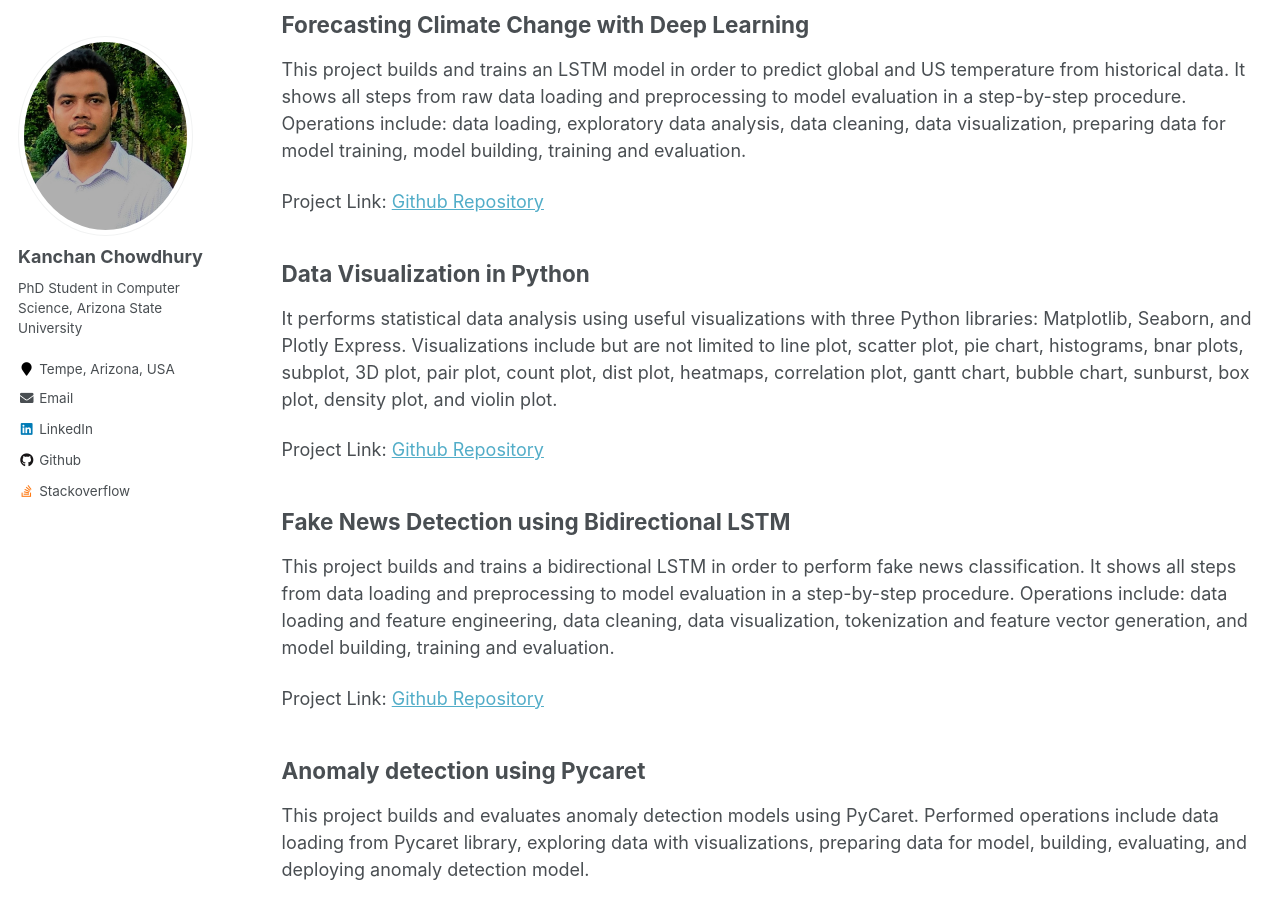
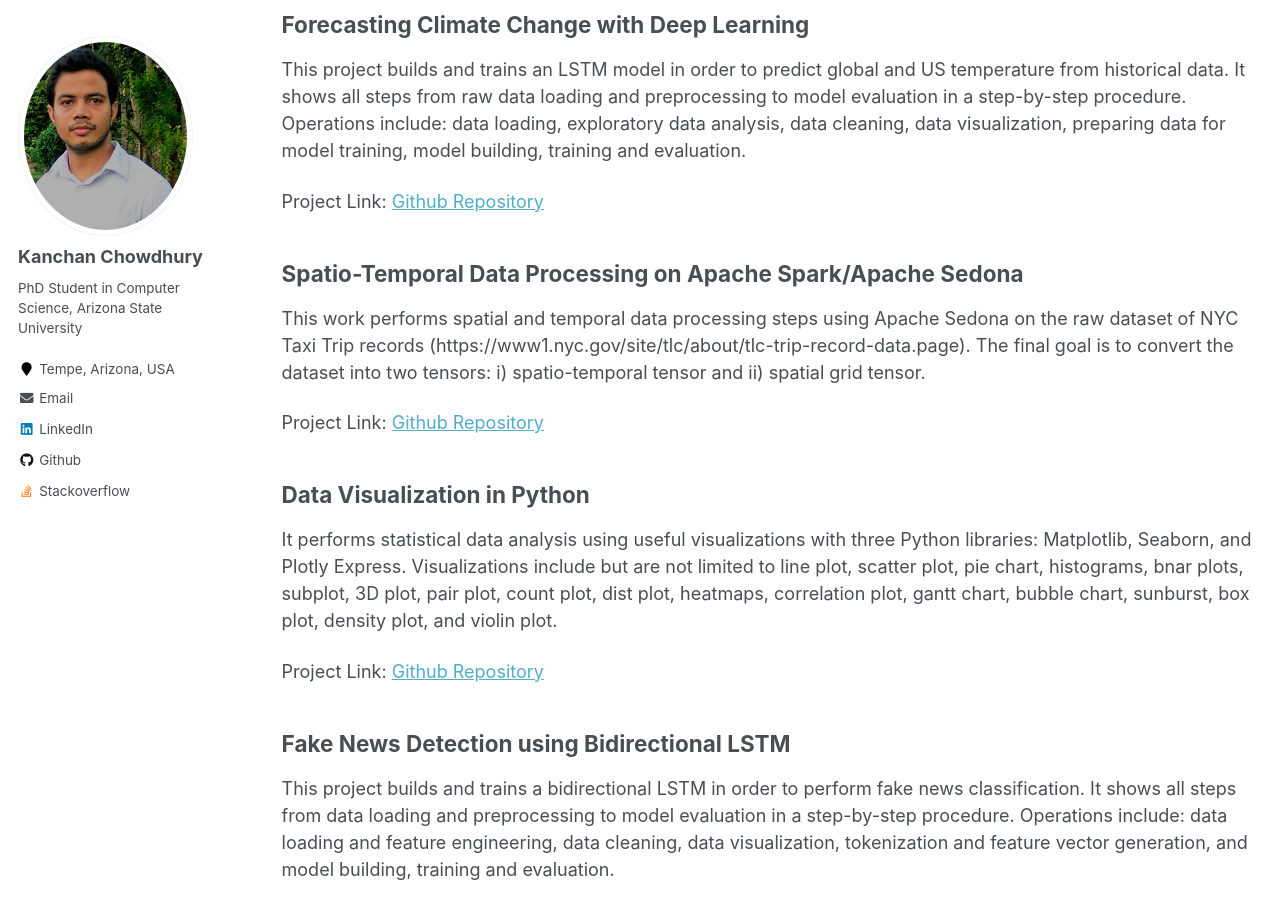
Before and after one commit to kanchanchy/kanchanchy.github.io, a Jekyll site: the page built from _pages/projects.md, in a window 1280 px wide and 900 px high, scrolled down 406 px. Built offline with Jekyll 4.4.1, drawn with Linux system fonts in a browser that asks for light colours.

Commit message:
new project added

```diff
--- a/_pages/projects.md
+++ b/_pages/projects.md
@@ -22,6 +22,12 @@ Forecasting Climate Change with Deep Learning
 This project builds and trains an LSTM model in order to predict global and US temperature from historical data. It shows all steps from raw data loading and preprocessing to model evaluation in a step-by-step procedure. Operations include: data loading, exploratory data analysis, data cleaning, data visualization, preparing data for model training, model building, training and evaluation.
 
 Project Link: [Github Repository](https://github.com/kanchanchy/climate-change-forecasting-keras)
+
+Spatio-Temporal Data Processing on Apache Spark/Apache Sedona
+------
+This work performs spatial and temporal data processing steps using Apache Sedona on the raw dataset of NYC Taxi Trip records (https://www1.nyc.gov/site/tlc/about/tlc-trip-record-data.page). The final goal is to convert the dataset into two tensors: i) spatio-temporal tensor and ii) spatial grid tensor.
+
+Project Link: [Github Repository](https://github.com/kanchanchy/Spatial-Data-Processing)
 
 Data Visualization in Python
 ------
```
Also changed, not shown: 1 other file.
